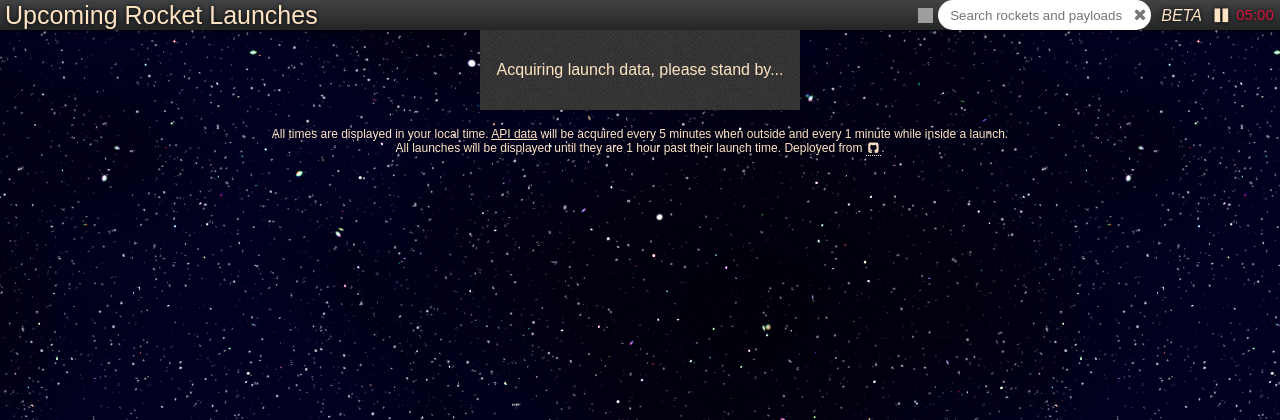
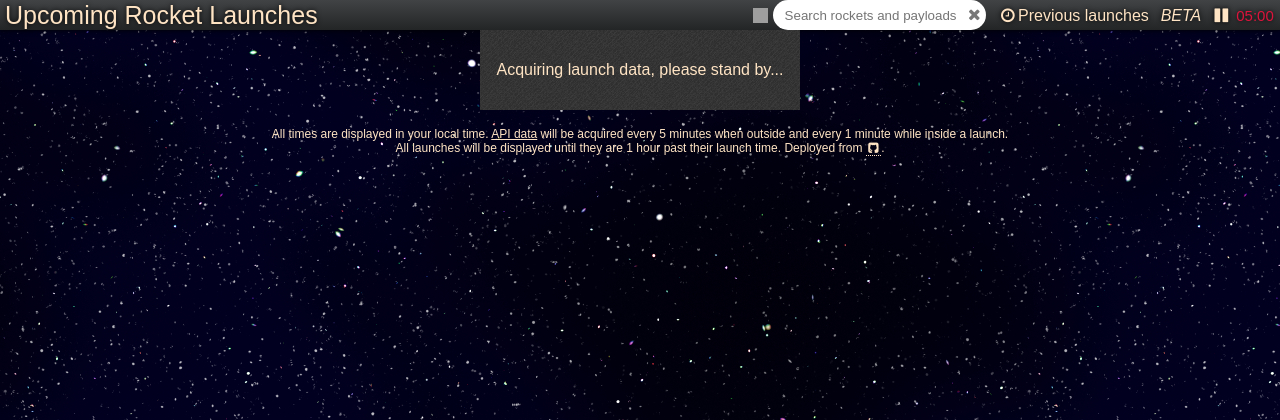
Before and after one commit to CST-100/LaunchSchedule, a PHP site: page / in a window 1280 px wide. Shown: the top 420 px of the page. Run offline with PHP 8.4, Linux system fonts and the light colour scheme; some libraries are stand-ins or nearby versions; grey boxes are pictures that could not be loaded.

Commit message:
Launch history!

```diff
--- a/css/main.css
+++ b/css/main.css
@@ -117,9 +117,9 @@ div.pageControls {
     text-align: right;
 }
 
-i.controlButton {
+.controlButton {
     min-width: 30px;
-    max-width: 50px;
+    max-width: 165px;
     height: 30px;
     float: left;
     text-align: center;
@@ -129,8 +129,25 @@ i.controlButton {
     text-shadow: 0 0 5px #000;
 }
 
-i.betaButton a {
+.historyButton {
+    min-width: 155px;
+    overflow: hidden;
+}
+
+.betaButton {
+    font-style: italic;
+}
+
+i.playPause {
+    line-height: 31px;
+    padding: 0;
+}
+
+.controlButton {
     padding: 0 5px 0px 5px;
+}
+
+.betaButton a {
     text-decoration: none;
 }
 
@@ -138,7 +155,7 @@ span.updateTimer {
     color: crimson;
     margin-right: 5px;
     font-size: 15px;
-    line-height: 30px;
+    line-height: 32px;
     text-shadow: 0 0 5px #000;
     width: 2.25em;
     max-width: 2.26em;
@@ -147,11 +164,12 @@ span.updateTimer {
     padding-right: 5px;
 }
 
-i.controlButton:hover {
+/*i.controlButton:hover {
     background: #414345; /* fallback for old browsers */
-    background: -webkit-linear-gradient(to top, #414345 , #232526); /* Chrome 10-25, Safari 5.1-6 */
-    background: linear-gradient(to top, #414345 , #232526); /* W3C, IE 10+/ Edge, Firefox 16+, Chrome 26+, Opera 12+, Safari 7+ */
-}
+    /*background: -webkit-linear-gradient(to top, #414345 , #232526); /* Chrome 10-25, Safari 5.1-6 */
+    /*background: linear-gradient(to top, #414345 , #232526); /* W3C, IE 10+/ Edge, Firefox 16+, Chrome 26+, Opera 12+, Safari 7+ */
+/*}*/
+
 
 div.searchHugger {
     float: left;
@@ -410,7 +428,7 @@ div[class^='launch'].net:hover {
     opacity: 1;
 }
 
-a {
+a, .fakeLink {
     color: bisque;
     -o-transition:.5s;
     -ms-transition:.5s;
@@ -419,7 +437,7 @@ a {
     transition:.5s;
 }
 
-a:hover {
+a:hover, .fakeLink:hover {
     color: crimson;
 }
 
--- a/index.php
+++ b/index.php
@@ -47,8 +47,9 @@
             </div>
             <!--<i class="controlButton sourcesAndCredits fa fa-info-circle"></i>
             <i class="controlButton pageOptions fa fa-cog fa-lg"></i>-->
-            <i class="controlButton betaButton" title="View the beta page"><a href="./beta/">BETA</a></i>
-            <i class="controlButton playPause fa fa-pause"></i>
+            <span class="controlButton historyButton fakeLink" title="View previous launches"><span class="historyButtonText"><i class="fa fa-clock-o fa-fw" ></i>Previous launches</span></span>
+            <span class="controlButton betaButton fakeLink" title="View the beta page"><a href="./beta/">BETA</a></span>
+            <i class="controlButton playPause fa fa-pause fakeLink"></i>
             <span class="updateTimer hoverable" title="Time until next page update">05:00</span>
 
 
--- a/js/main.js
+++ b/js/main.js
@@ -12,6 +12,12 @@ Date.prototype.dst = function() {
     return this.getTimezoneOffset() < this.stdTimezoneOffset();
 }
 
+// String endsWith
+
+String.prototype.endsWith = function(suffix) {
+    return this.indexOf(suffix, this.length - suffix.length) !== -1;
+};
+
 
 // VARIABLES
 var OPTIONS_OPEN = false;
@@ -23,7 +29,9 @@ var MAX_RESULTS = 0;
 var RESULT_COUNT = 21/*12*/;
 var LAUNCH_DATA = [];
 var FIRST_UPDATE = true;
+var ANIMATE_UPDATE = false;
 var USER_SETTINGS = localStorage;
+var HISTORY_MODE =  function() { var p = window.location.href; return p.endsWith("#history") || p.endsWith("history/"); }();
 
 var IS_INSIDE_LAUNCH = false;
 
@@ -47,6 +55,7 @@ var INSIDE_LAUNCH_MAX = 3600;
 var INSIDE_LAUNCH_MIN = -3600;
 var IS_INSIDE_LAUNCH = false;
 var IS_DEBUG = false;
+var LOADING_HTML = "<div class=\"launchesLoading\">Acquiring launch data, please stand by...</div>";
 
 var SEARCH_GO_FUNCTION = function() { $(".loadIndicator").fadeIn(function() { updatePageInfo(); }); };
 var SEARCH_INTERVAL_ID = 0;
@@ -69,6 +78,7 @@ $(document).ready(
         $(".pageOptions, .optionsClose").click(function(){OPTIONS_OPEN = !OPTIONS_OPEN; $(".optionsPane").slideToggle();});
         $(".playPause").click(function(){toggleUpdating();});
         $(".searchClear").click(function(){$(".searchBox").val("");updatePageInfo();UPDATE_IN_PROGRESS=true;updateTimers();UPDATE_IN_PROGRESS=false;})
+        $(".historyButton").click(function(){switchMode();});
         /*$("[class^='launch-']").click(function() {
             var me = "."+$(this).attr('class').split(" ")[0];
             console.log(me);
@@ -104,10 +114,37 @@ $(document).ready(
     }
 );
 
+function switchMode() {
+    HISTORY_MODE = !HISTORY_MODE;
+    $(".historyButton").css({minWidth: "155px"});
+    $(".pageTitle").fadeOut(
+        function() {
+            $(".pageTitle").text($(".pageTitle").text().replace((HISTORY_MODE ? "Upcoming" : "Previous"), (HISTORY_MODE ? "Previous" : "Upcoming")));
+        }
+    );
+    $(".historyButtonText").fadeOut(
+        function() {
+            $(".historyButton").animate({maxWidth: (HISTORY_MODE ? "165" : "155")+"px"},
+                function() {
+                    $(".historyButtonText").html($(".historyButtonText").html().replace((HISTORY_MODE ? "Previous" : "Upcoming"), (HISTORY_MODE ? "Upcoming" : "Previous")));
+                    $(".historyButtonText").fadeIn();
+                }
+            );
+        }
+    );
+    ANIMATE_UPDATE = true;
+    $(".launches").fadeOut(function() { getAPIData(); });
+    $(".pageTitle").fadeIn();
+}
+
+function getAPIURL() {
+    return (HISTORY_MODE ? "//ipeer.auron.co.uk/launchschedule/api/1/launches/?history=true&orderby=launchtime&order=DESC&limit="+RESULT_COUNT+"&cutoff="+Math.floor(new Date().getTime() / 1000) : "//ipeer.auron.co.uk/launchschedule/api/1/launches/?limit="+RESULT_COUNT);
+}
+
 function getAPIData() {
 
 	UPDATE_IN_PROGRESS = true;
-	var _json = $.getJSON("//ipeer.auron.co.uk/launchschedule/api/1/launches/?limit="+RESULT_COUNT)
+	var _json = $.getJSON(getAPIURL())
     .done(
         function (data) {
 
@@ -120,7 +157,7 @@ function getAPIData() {
 
             LAUNCH_DATA = data['launches'];
 
-            if (FIRST_UPDATE) { $(".launches").fadeOut(function() { updatePageInfo(); }); }
+            if (FIRST_UPDATE || ANIMATE_UPDATE) { $(".launches").fadeOut(function() { updatePageInfo(); }); }
             else { updatePageInfo(); }
 
             UPDATE_IN_PROGRESS = false;
@@ -214,7 +251,7 @@ function updatePageInfo() {
 
             thisHTML += "<span class=\"links-"+id+"\">";
 
-            if (launch['hasStream']) {
+            if (launch['hasStream'] && !HISTORY_MODE) {
                 var arr = launch['streamURLs'];
                 arr.forEach(function(l) {
 
@@ -263,11 +300,14 @@ function updatePageInfo() {
     // Clear interval of search polling if one has been performed
     if (SEARCH_INTERVAL_ID != 0) { clearInterval(SEARCH_INTERVAL_ID); SEARCH_INTERVAL_ID = 0; }
 
-    if (FIRST_UPDATE) {
-        FIRST_UPDATE = false;
+    if (FIRST_UPDATE || ANIMATE_UPDATE) {
+        ANIMATE_UPDATE = false;
         $(".launches").fadeIn();
         updateTimers();
-        setInterval(updateTimers, 1000);
+        if (FIRST_UPDATE) {
+            setInterval(updateTimers, 1000);
+        }
+        FIRST_UPDATE = false;
     }
     $(".loadIndicator").fadeOut();
 
@@ -341,7 +381,7 @@ function getCountdownDay(launch) {
                 month = MONTHS[date.getMonth()];
                 var _time = "&dash;"+pad(applyMilitary(date_closes.getHours()))+":"+pad(date_closes.getMinutes())+(date_closes.getSeconds() > 0 ? ":"+pad(date_closes.getSeconds()) : "");
                 var month = MONTHS[date_closes.getMonth()];
-                day += _time+" "+ord(date_closes.getDate());
+                day += _time+", "+month+" "+ord(date_closes.getDate());
 
             }
             else {
@@ -489,7 +529,7 @@ function updateTimers() {
 
 	if (!UPDATING_PAUSED && !UPDATE_IN_PROGRESS) {
 
-		PAGE_UPDATE_IN--;
+		if (!FIRST_UPDATE) { PAGE_UPDATE_IN--; }
 		var mins = Math.floor((PAGE_UPDATE_IN % 3600) / 60);
 		var secs = PAGE_UPDATE_IN % 60;
 		var updateTime = pad(mins)+":"+pad(secs);
```
